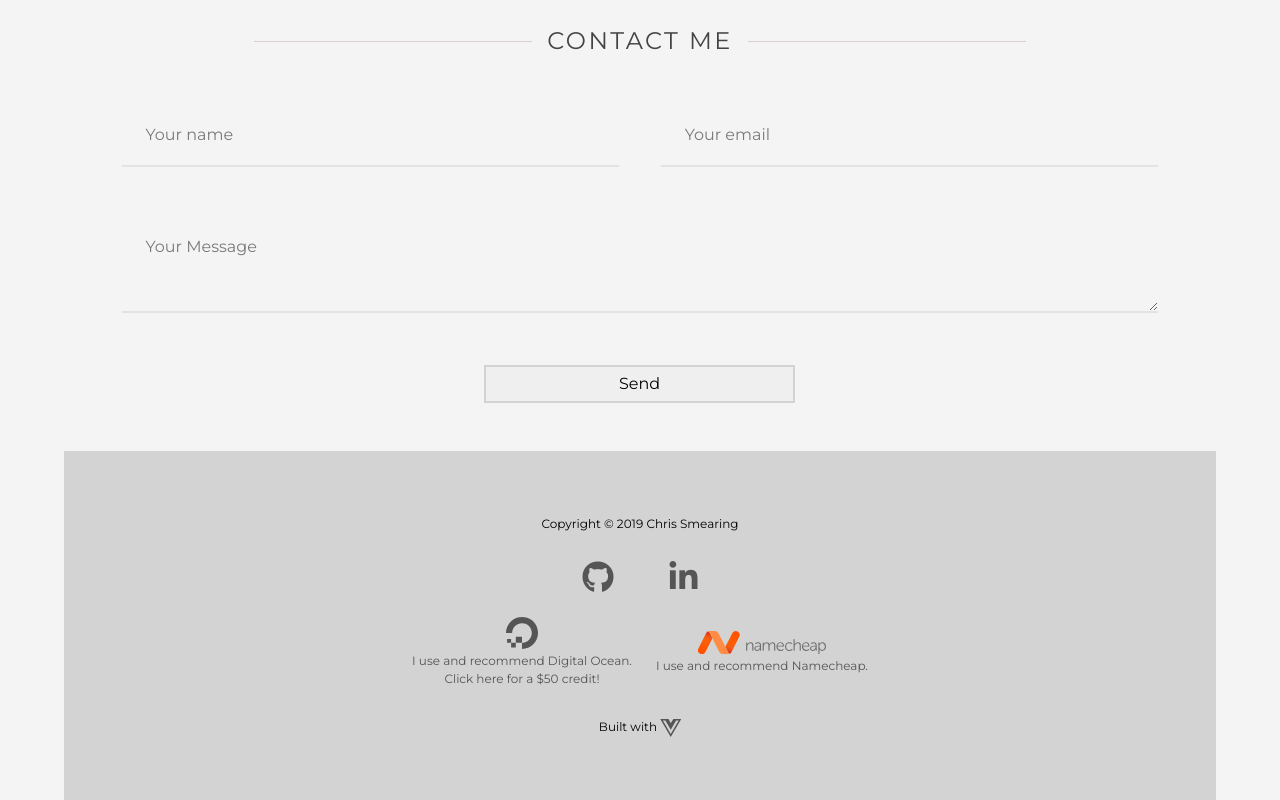
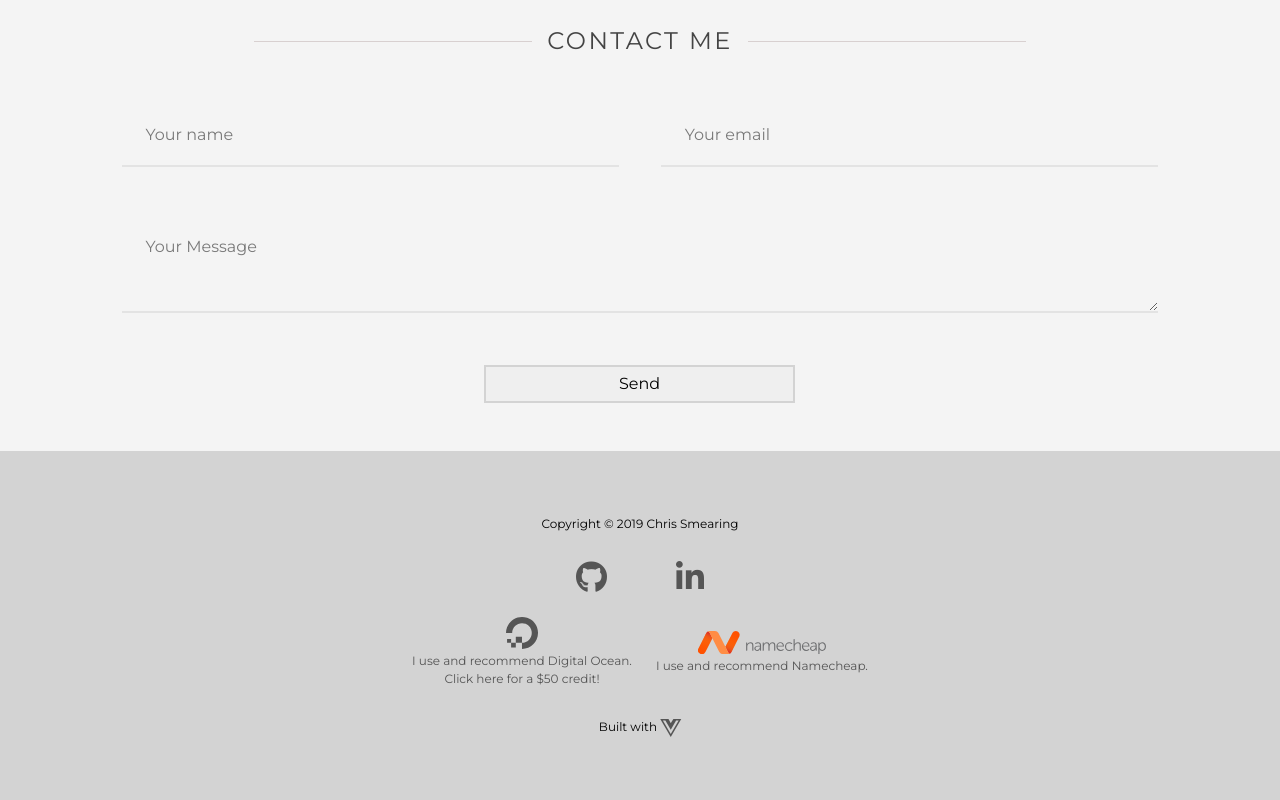
Before and after one commit to chris-smearing/chris-smearing.github.io, a website: page index.html in a window 1280 px wide. Shown: the part 4556-5356 px from the top of the page. Drawn offline with Linux system fonts and the light colour scheme.

Commit message:
Fixed footer section background width

```diff
--- a/scss/style.scss
+++ b/scss/style.scss
@@ -475,6 +475,7 @@ footer {
         font-size: 0.75rem;
         text-align: center;
         background-color: lightgray;
+        @include fullBleed();
 
         .social {
             width: 20%;
```
Also changed, not shown: style.min.css, 1 other file.
